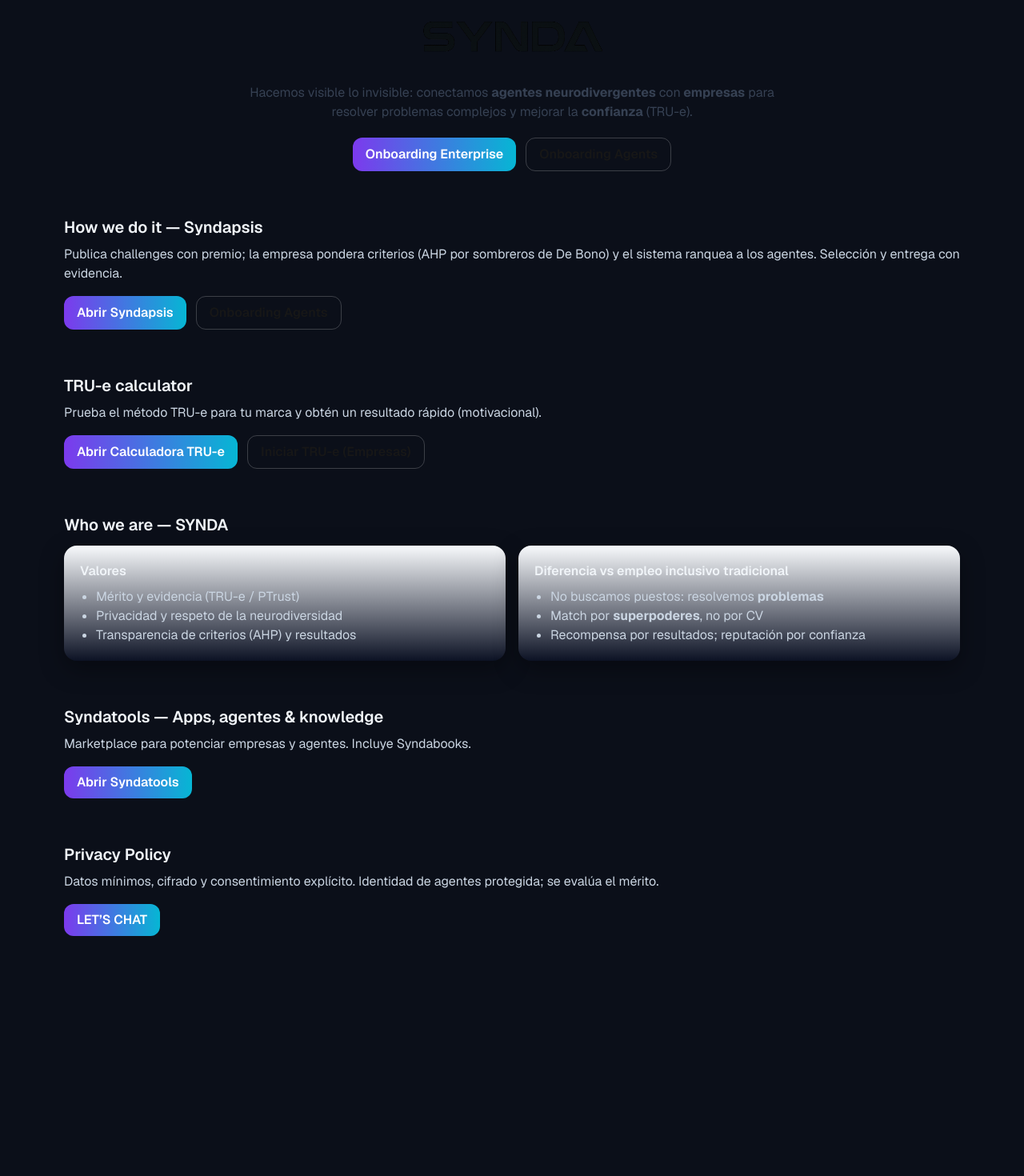
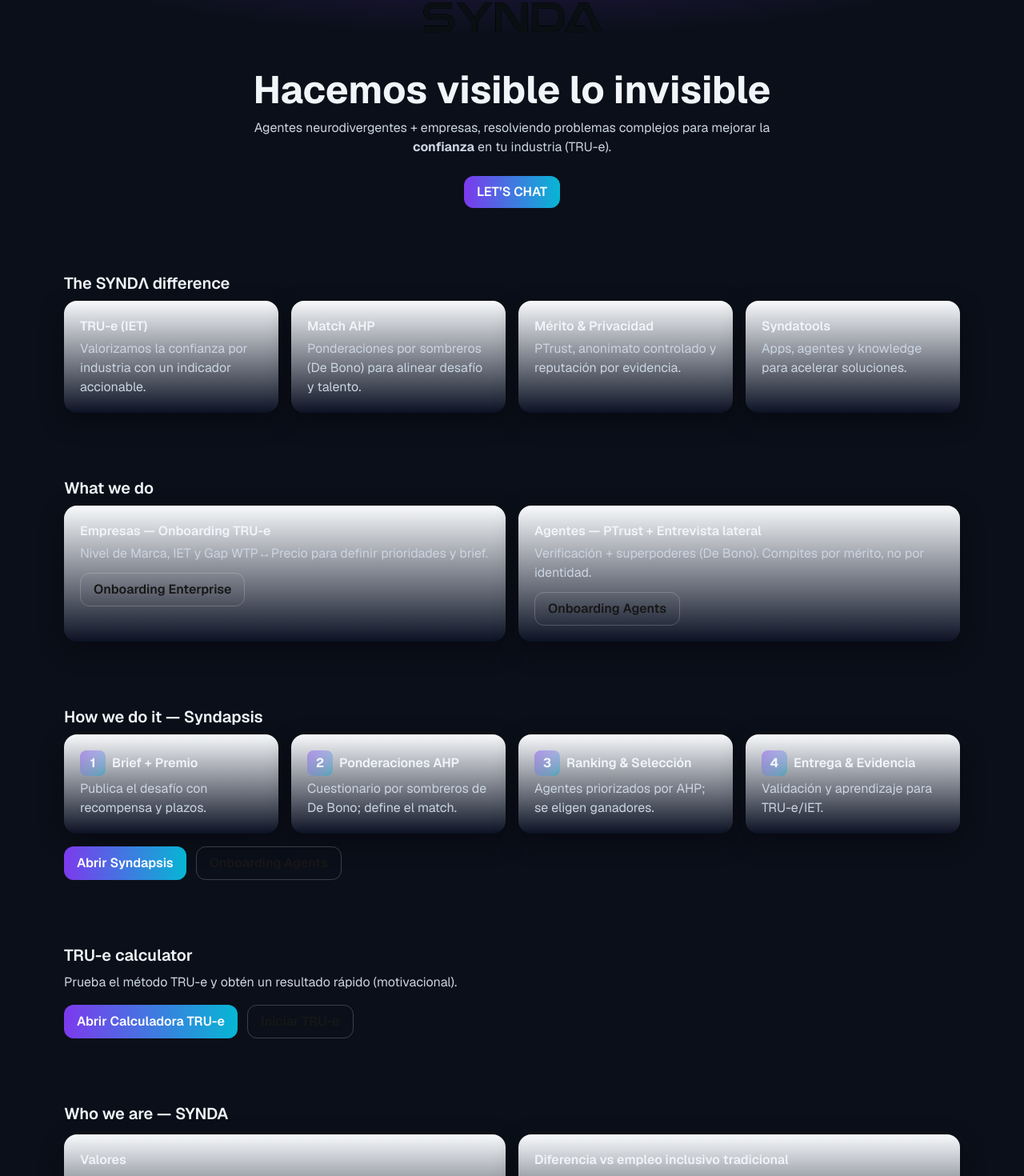
Before and after one commit to christopherrichardson25-SYNDA/syndaverse-dashboard, a Next.js app: page / in a window 1280 px wide. Shown: the part 120-1590 px from the top of the page at 80% size. Before the commit the page ends 1354 px from the top, so only its background shows below. Built offline with nearby package versions, Linux system fonts and the light colour scheme.

Commit message:
Update page.tsx

```diff
--- a/app/page.tsx
+++ b/app/page.tsx
@@ -1,16 +1,13 @@
-// app/page.tsx
 import Image from "next/image";
 import Nav from "@/components/Nav";
-// import TrueCalculator from "@/components/TrueCalculator"; // opcional
 
-const GH_ORG = "https://github.com/christopherrichardson25-SYNDA";
-
+const GH = "https://github.com/christopherrichardson25-SYNDA";
 const REPOS = {
-  onboardingEnterprise: `${GH_ORG}/onboarding-enterprises`,
-  onboardingAgents: `${GH_ORG}/onboarding-agents`,
-  truCalculator: `${GH_ORG}/tru-e-calculator`,
-  syndapsis: `${GH_ORG}/syndapsis-platform`,
-  syndatools: `${GH_ORG}/syndatools`,
+  onboardingEnterprise: `${GH}/onboarding-enterprises`,
+  onboardingAgents: `${GH}/onboarding-agents`,
+  truCalculator: `${GH}/tru-e-calculator`,
+  syndapsis: `${GH}/syndapsis-platform`,
+  syndatools: `${GH}/syndatools`,
 };
 
 export default function Home() {
@@ -18,101 +15,159 @@ export default function Home() {
     <>
       <Nav />
 
-      <main className="mx-auto max-w-6xl px-4 py-16">
-        {/* WHAT WE DO */}
-        <section id="what" className="flex flex-col items-center text-center">
-          <Image src="/synda-logo.png" alt="SYNDA" width={260} height={76} priority />
-          <p className="mt-4 max-w-2xl text-gray-700 dark:text-slate-300">
-            Hacemos visible lo invisible: conectamos <b>agentes neurodivergentes</b> con
-            <b> empresas</b> para resolver problemas complejos y mejorar la <b>confianza</b> (TRU-e).
+      {/* HERO (look similar: hero grande con logo + claim + CTA chat) */}
+      <section className="relative">
+        <div className="pointer-events-none absolute inset-0 bg-[radial-gradient(80%_50%_at_50%_0%,rgba(124,58,237,.22),transparent_60%)]" />
+        <div className="container-syn section text-center">
+          <Image src="/synda-logo.png" alt="SYNDA" width={260} height={76} priority className="mx-auto opacity-95" />
+          <h1 className="mt-6 text-3xl md:text-5xl font-bold">Hacemos visible lo invisible</h1>
+          <p className="mt-3 max-w-2xl mx-auto text-slate-300">
+            Agentes neurodivergentes + empresas, resolviendo problemas complejos para mejorar la <b>confianza</b> en tu industria (TRU-e).
           </p>
-          <div className="mt-5 flex flex-wrap gap-3">
-            <a className="btn btn-primary" href={REPOS.onboardingEnterprise} target="_blank" rel="noopener">
-              Onboarding Enterprise
-            </a>
-            <a className="btn btn-ghost" href={REPOS.onboardingAgents} target="_blank" rel="noopener">
-              Onboarding Agents
-            </a>
+          <div className="mt-6 flex justify-center">
+            <a href="mailto:contact@syndaverse.com" className="btn btn-primary">LET’S CHAT</a>
           </div>
-        </section>
+        </div>
+      </section>
 
-        {/* HOW WE DO IT — Syndapsis */}
-        <section id="how" className="mt-14">
-          <h2 className="mb-2 text-xl font-semibold">How we do it — Syndapsis</h2>
-          <p className="text-slate-300">
-            Publica challenges con premio; la empresa pondera criterios (AHP por sombreros de De Bono) y
-            el sistema ranquea a los agentes. Selección y entrega con evidencia.
-          </p>
-          <div className="mt-4 flex flex-wrap gap-3">
-            <a className="btn btn-primary" href={REPOS.syndapsis} target="_blank" rel="noopener">
-              Abrir Syndapsis
-            </a>
-            <a className="btn btn-ghost" href={REPOS.onboardingAgents} target="_blank" rel="noopener">
-              Onboarding Agents
-            </a>
-          </div>
-        </section>
+      {/* “The SYNDΛ difference” (tiles como ALPAL Difference) */}
+      <section className="container-syn section">
+        <h2 className="mb-2 text-xl font-semibold">The SYNDΛ difference</h2>
+        <div className="grid gap-4 md:grid-cols-4">
+          <DiffTile title="TRU-e (IET)" desc="Valorizamos la confianza por industria con un indicador accionable." />
+          <DiffTile title="Match AHP" desc="Ponderaciones por sombreros (De Bono) para alinear desafío y talento." />
+          <DiffTile title="Mérito & Privacidad" desc="PTrust, anonimato controlado y reputación por evidencia." />
+          <DiffTile title="Syndatools" desc="Apps, agentes y knowledge para acelerar soluciones." />
+        </div>
+      </section>
 
-        {/* TRU-e CALCULATOR */}
-        <section id="calculator" className="mt-14">
-          <h2 className="mb-2 text-xl font-semibold">TRU-e calculator</h2>
-          <p className="text-slate-300">
-            Prueba el método TRU-e para tu marca y obtén un resultado rápido (motivacional).
-          </p>
-          <div className="mt-4 flex flex-wrap gap-3">
-            <a className="btn btn-primary" href={REPOS.truCalculator} target="_blank" rel="noopener">
-              Abrir Calculadora TRU-e
-            </a>
-            <a className="btn btn-ghost" href={REPOS.onboardingEnterprise} target="_blank" rel="noopener">
-              Iniciar TRU-e (Empresas)
-            </a>
-          </div>
-          {/* <div className="mt-6"><TrueCalculator /></div> */}
-        </section>
+      {/* WHAT WE DO (Agentes + Empresas, con CTAs a repos de onboarding) */}
+      <section id="what" className="container-syn section">
+        <h2 className="mb-2 text-xl font-semibold">What we do</h2>
+        <div className="grid gap-4 md:grid-cols-2">
+          <Card
+            title="Empresas — Onboarding TRU-e"
+            desc="Nivel de Marca, IET y Gap WTP↔Precio para definir prioridades y brief."
+            ctas={[{ label: "Onboarding Enterprise", href: REPOS.onboardingEnterprise }]}
+          />
+          <Card
+            title="Agentes — PTrust + Entrevista lateral"
+            desc="Verificación + superpoderes (De Bono). Compites por mérito, no por identidad."
+            ctas={[{ label: "Onboarding Agents", href: REPOS.onboardingAgents }]}
+          />
+        </div>
+      </section>
 
-        {/* WHO WE ARE */}
-        <section id="who" className="mt-14">
-          <h2 className="mb-3 text-xl font-semibold">Who we are — SYNDA</h2>
-          <div className="grid gap-4 md:grid-cols-2">
-            <div className="card">
-              <h3 className="font-semibold">Valores</h3>
-              <ul className="mt-2 list-disc pl-5 text-slate-300">
-                <li>Mérito y evidencia (TRU-e / PTrust)</li>
-                <li>Privacidad y respeto de la neurodiversidad</li>
-                <li>Transparencia de criterios (AHP) y resultados</li>
-              </ul>
-            </div>
-            <div className="card">
-              <h3 className="font-semibold">Diferencia vs empleo inclusivo tradicional</h3>
-              <ul className="mt-2 list-disc pl-5 text-slate-300">
-                <li>No buscamos puestos: resolvemos <b>problemas</b></li>
-                <li>Match por <b>superpoderes</b>, no por CV</li>
-                <li>Recompensa por resultados; reputación por confianza</li>
-              </ul>
-            </div>
-          </div>
-        </section>
+      {/* HOW WE DO IT (Syndapsis) */}
+      <section id="how" className="container-syn section">
+        <h2 className="mb-2 text-xl font-semibold">How we do it — Syndapsis</h2>
+        <div className="grid gap-4 md:grid-cols-4">
+          <Step n="1" title="Brief + Premio" desc="Publica el desafío con recompensa y plazos." />
+          <Step n="2" title="Ponderaciones AHP" desc="Cuestionario por sombreros de De Bono; define el match." />
+          <Step n="3" title="Ranking & Selección" desc="Agentes priorizados por AHP; se eligen ganadores." />
+          <Step n="4" title="Entrega & Evidencia" desc="Validación y aprendizaje para TRU-e/IET." />
+        </div>
+        <div className="mt-4 flex flex-wrap gap-3">
+          <a className="btn btn-primary" href={REPOS.syndapsis} target="_blank" rel="noopener">Abrir Syndapsis</a>
+          <a className="btn btn-ghost" href={REPOS.onboardingAgents} target="_blank" rel="noopener">Onboarding Agents</a>
+        </div>
+      </section>
 
-        {/* SYNDATOOLS */}
-        <section id="syndatools" className="mt-14">
-          <h2 className="mb-2 text-xl font-semibold">Syndatools — Apps, agentes & knowledge</h2>
-          <p className="text-slate-300">Marketplace para potenciar empresas y agentes. Incluye Syndabooks.</p>
-          <div className="mt-4 flex flex-wrap gap-3">
-            <a className="btn btn-primary" href={REPOS.syndatools} target="_blank" rel="noopener">
-              Abrir Syndatools
-            </a>
-          </div>
-        </section>
+      {/* TRU-e CALCULATOR (CTA al repo/aplicación) */}
+      <section id="calculator" className="container-syn section">
+        <h2 className="mb-2 text-xl font-semibold">TRU-e calculator</h2>
+        <p className="text-slate-300">Prueba el método TRU-e y obtén un resultado rápido (motivacional).</p>
+        <div className="mt-4 flex flex-wrap gap-3">
+          <a className="btn btn-primary" href={REPOS.truCalculator} target="_blank" rel="noopener">Abrir Calculadora TRU-e</a>
+          <a className="btn btn-ghost" href={REPOS.onboardingEnterprise} target="_blank" rel="noopener">Iniciar TRU-e</a>
+        </div>
+        {/* Si quieres embed local, luego creamos un componente y lo colocamos aquí */}
+      </section>
 
-        {/* PRIVACY & CHAT */}
-        <section id="privacy" className="mt-14">
-          <h2 className="mb-2 text-xl font-semibold">Privacy Policy</h2>
-          <p className="text-slate-300">
-            Datos mínimos, cifrado y consentimiento explícito. Identidad de agentes protegida; se evalúa el mérito.
-          </p>
-          <a href="mailto:contact@syndaverse.com" className="btn btn-primary mt-4">LET’S CHAT</a>
-        </section>
-      </main>
+      {/* WHO WE ARE (valores + diferencia vs empleo inclusivo tradicional) */}
+      <section id="who" className="container-syn section">
+        <h2 className="mb-3 text-xl font-semibold">Who we are — SYNDA</h2>
+        <div className="grid gap-4 md:grid-cols-2">
+          <Card
+            title="Valores"
+            desc=""
+            list={[
+              "Mérito y evidencia (TRU-e / PTrust)",
+              "Privacidad y respeto de la neurodiversidad",
+              "Transparencia de criterios (AHP) y resultados",
+            ]}
+          />
+          <Card
+            title="Diferencia vs empleo inclusivo tradicional"
+            desc=""
+            list={[
+              "No buscamos puestos: resolvemos problemas",
+              "Match por superpoderes, no por CV",
+              "Recompensa por resultados; reputación por confianza",
+            ]}
+          />
+        </div>
+      </section>
+
+      {/* SYNDATOOLS (Resources → Syndatools) */}
+      <section id="syndatools" className="container-syn section">
+        <h2 className="mb-2 text-xl font-semibold">Syndatools — Apps, agentes & knowledge</h2>
+        <p className="text-slate-300">Marketplace para potenciar empresas y agentes. Incluye Syndabooks.</p>
+        <div className="mt-4">
+          <a className="btn btn-primary" href={REPOS.syndatools} target="_blank" rel="noopener">Abrir Syndatools</a>
+        </div>
+      </section>
+
+      {/* PRIVACY + CHAT */}
+      <section id="privacy" className="container-syn section">
+        <h2 className="mb-2 text-xl font-semibold">Privacy Policy</h2>
+        <p className="text-slate-300">Datos mínimos, cifrado y consentimiento explícito. Identidad de agentes protegida; se evalúa el mérito.</p>
+        <a href="mailto:contact@syndaverse.com" className="btn btn-primary mt-4">LET’S CHAT</a>
+      </section>
     </>
   );
 }
+
+function DiffTile({ title, desc }: { title: string; desc: string }) {
+  return (
+    <div className="card">
+      <h3 className="font-semibold">{title}</h3>
+      <p className="mt-1 text-slate-300">{desc}</p>
+    </div>
+  );
+}
+function Card({
+  title, desc, list, ctas,
+}: { title: string; desc?: string; list?: string[]; ctas?: { label: string; href: string }[] }) {
+  return (
+    <div className="card">
+      <h3 className="font-semibold">{title}</h3>
+      {desc && <p className="mt-1 text-slate-300">{desc}</p>}
+      {list && (
+        <ul className="mt-2 list-disc pl-5 text-slate-300">
+          {list.map((it) => <li key={it}>{it}</li>)}
+        </ul>
+      )}
+      {ctas && (
+        <div className="mt-3 flex flex-wrap gap-2">
+          {ctas.map((c) => (
+            <a key={c.label} className="btn btn-ghost" href={c.href} target="_blank" rel="noopener">
+              {c.label}
+            </a>
+          ))}
+        </div>
+      )}
+    </div>
+  );
+}
+function Step({ n, title, desc }: { n: string; title: string; desc: string }) {
+  return (
+    <div className="card">
+      <div className="flex items-center gap-2">
+        <span className="grid h-8 w-8 place-items-center rounded-lg bg-gradient-to-br from-violet-600/40 to-cyan-500/40 font-bold">{n}</span>
+        <h3 className="font-semibold">{title}</h3>
+      </div>
+      <p className="mt-1 text-slate-300">{desc}</p>
+    </div>
+  );
+}
```
